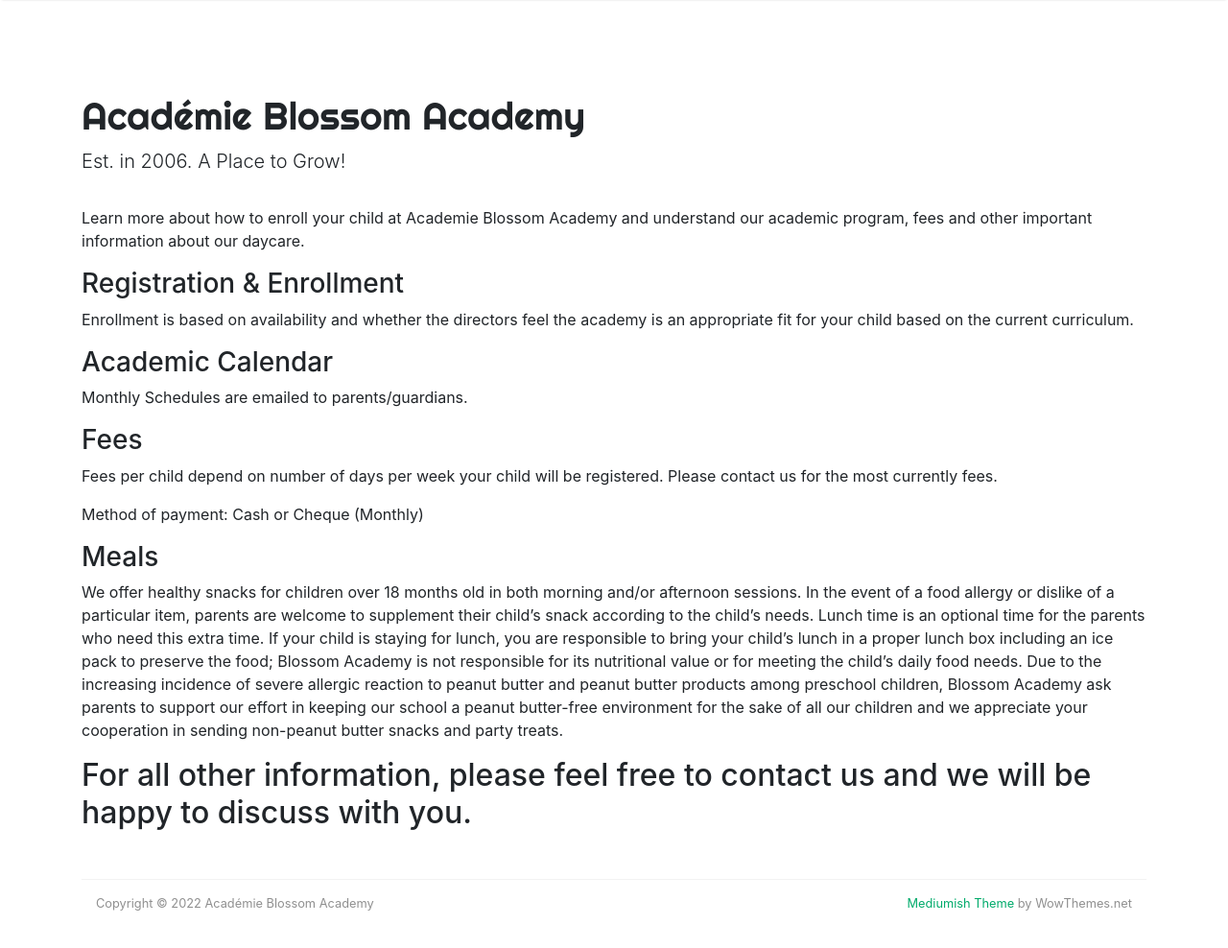
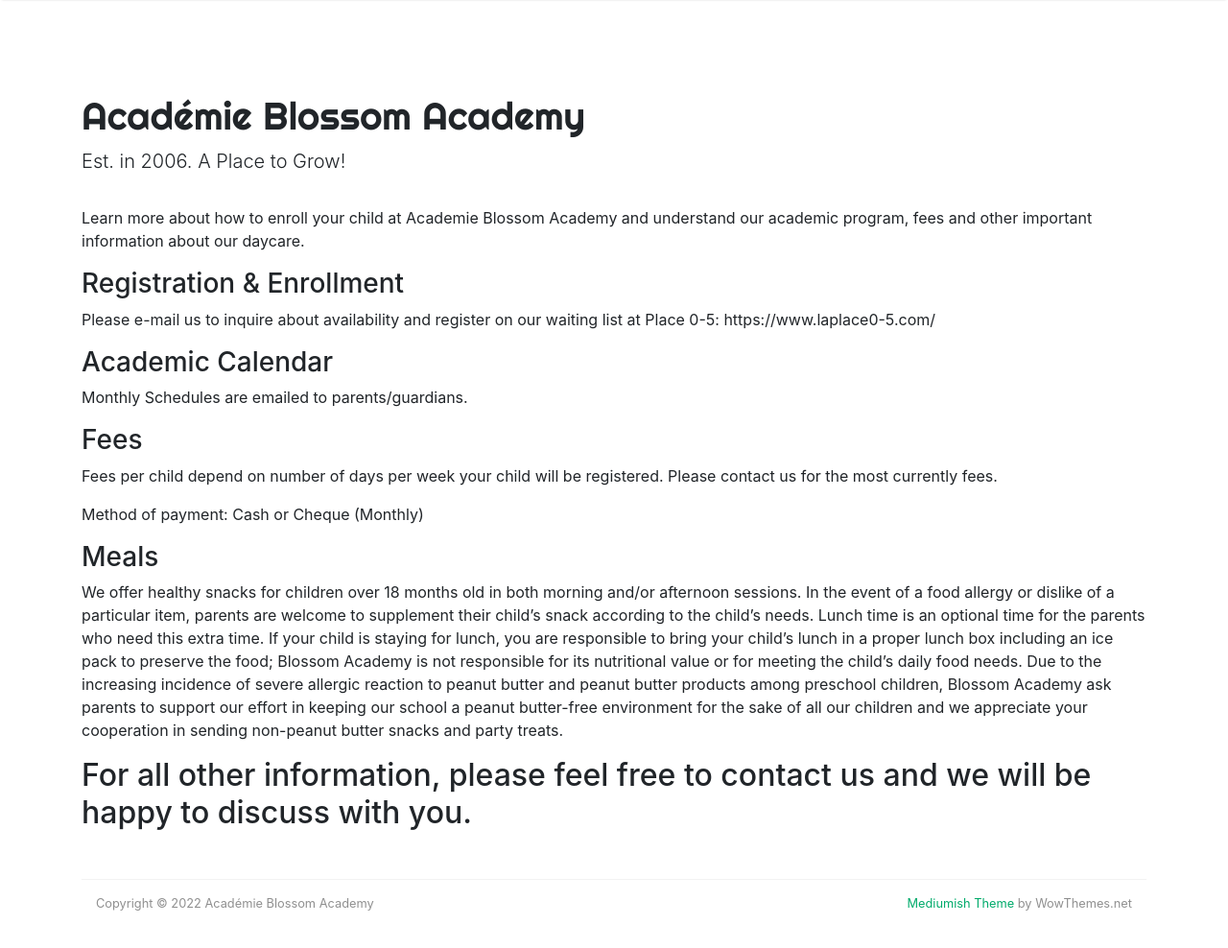
Before and after one commit to blossomacademyca/site-blossomacademy, a Jekyll site: the page built from enrollment_information.md, in a window 1280 px wide and 1025 px high. Shown: the top 988 px of the window at 96% size. Built offline with Jekyll 4.4.1, drawn with Linux system fonts in a browser that asks for light colours; nearby versions of some CDN libraries; comment, search, counter and statistics services are not loaded.

Commit message:
Update enrollment_information.md

```diff
--- a/enrollment_information.md
+++ b/enrollment_information.md
@@ -6,7 +6,7 @@
 
 ### Registration & Enrollment
 
-Enrollment is based on availability and whether the directors feel the academy is an appropriate fit for your child based on the current curriculum.
+Please e-mail us to inquire about availability and register on our waiting list at Place 0-5: https://www.laplace0-5.com/
 
 ### Academic Calendar
 
```
